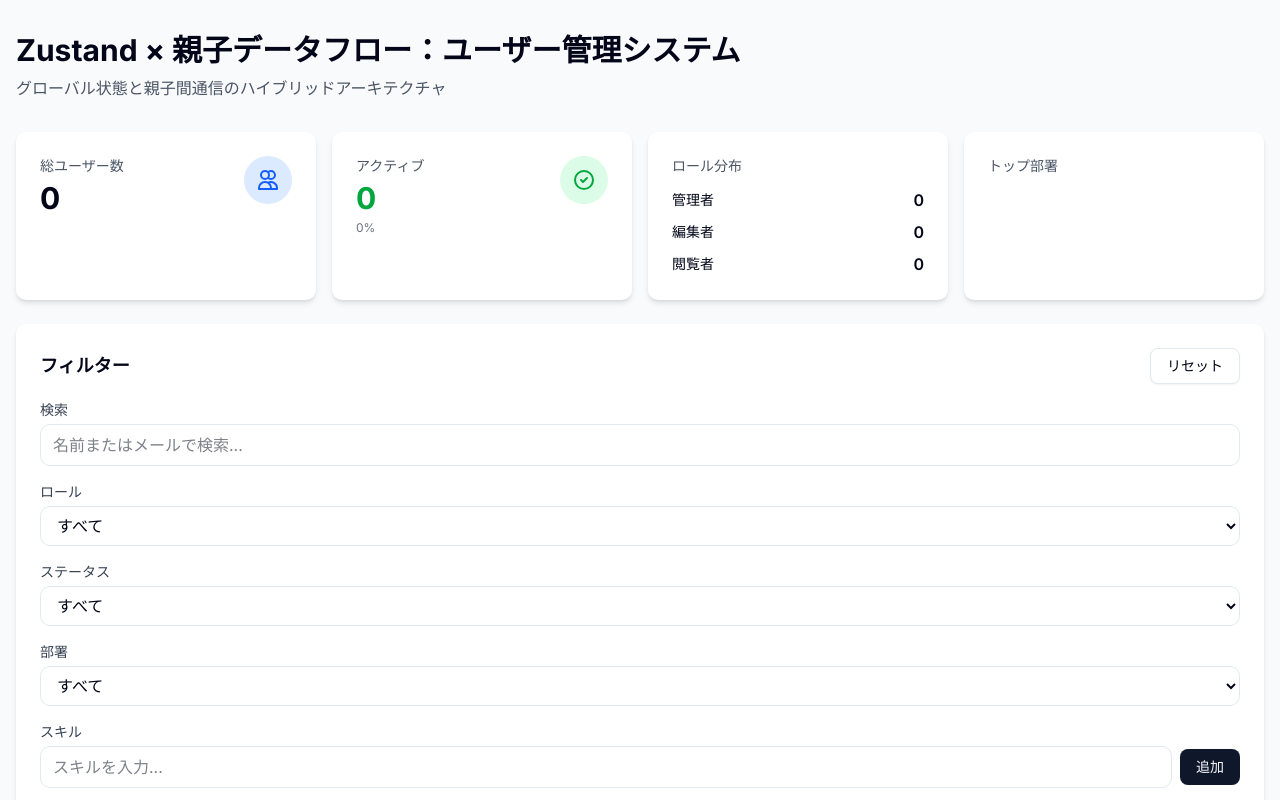
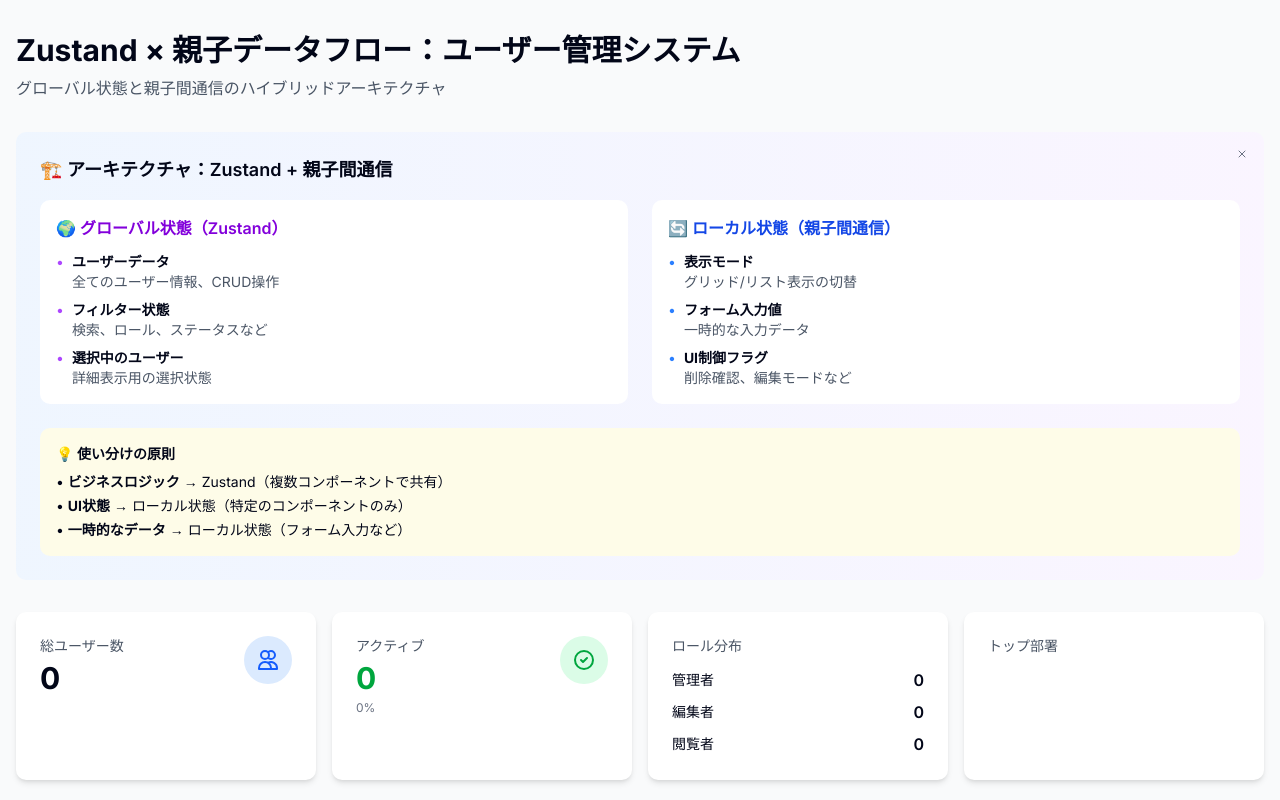
Before and after one commit to siakas/react-data-flow-tutorial, a Next.js app: page /user in a window 1280 px wide. Shown: the top 800 px of the page. Built offline with nearby package versions, Linux system fonts and the light colour scheme.

Commit message:
Update: データの流れ説明を追加

```diff
--- /dev/null
+++ b/features/user/components/DataFlowVisualization.tsx
@@ -0,0 +1,100 @@
+import { XIcon } from "lucide-react";
+
+type Props = {
+  onClose: () => void;
+};
+
+export const DataFlowVisualization = ({ onClose }: Props) => {
+  return (
+    <div className="relative mb-8 rounded-lg bg-gradient-to-r from-blue-50 to-purple-50 p-6">
+      <button
+        className="absolute top-4 right-4 cursor-pointer text-gray-500 hover:text-gray-700"
+        onClick={onClose}
+      >
+        <XIcon className="size-3" />
+      </button>
+
+      <h3 className="mb-4 text-lg font-semibold">
+        🏗️ アーキテクチャ：Zustand + 親子間通信
+      </h3>
+
+      <div className="grid gap-6 md:grid-cols-2">
+        {/* Zustandで管理 */}
+        <div className="rounded-lg bg-white p-4">
+          <h4 className="mb-3 font-semibold text-purple-700">
+            🌍 グローバル状態（Zustand）
+          </h4>
+          <ul className="space-y-2 text-sm">
+            <li className="flex items-start gap-2">
+              <span className="text-purple-500">•</span>
+              <div>
+                <strong>ユーザーデータ</strong>
+                <p className="text-gray-600">全てのユーザー情報、CRUD操作</p>
+              </div>
+            </li>
+            <li className="flex items-start gap-2">
+              <span className="text-purple-500">•</span>
+              <div>
+                <strong>フィルター状態</strong>
+                <p className="text-gray-600">検索、ロール、ステータスなど</p>
+              </div>
+            </li>
+            <li className="flex items-start gap-2">
+              <span className="text-purple-500">•</span>
+              <div>
+                <strong>選択中のユーザー</strong>
+                <p className="text-gray-600">詳細表示用の選択状態</p>
+              </div>
+            </li>
+          </ul>
+        </div>
+
+        {/* 親子間で管理 */}
+        <div className="rounded-lg bg-white p-4">
+          <h4 className="mb-3 font-semibold text-blue-700">
+            🔄 ローカル状態（親子間通信）
+          </h4>
+          <ul className="space-y-2 text-sm">
+            <li className="flex items-start gap-2">
+              <span className="text-blue-500">•</span>
+              <div>
+                <strong>表示モード</strong>
+                <p className="text-gray-600">グリッド/リスト表示の切替</p>
+              </div>
+            </li>
+            <li className="flex items-start gap-2">
+              <span className="text-blue-500">•</span>
+              <div>
+                <strong>フォーム入力値</strong>
+                <p className="text-gray-600">一時的な入力データ</p>
+              </div>
+            </li>
+            <li className="flex items-start gap-2">
+              <span className="text-blue-500">•</span>
+              <div>
+                <strong>UI制御フラグ</strong>
+                <p className="text-gray-600">削除確認、編集モードなど</p>
+              </div>
+            </li>
+          </ul>
+        </div>
+      </div>
+
+      <div className="mt-6 rounded-lg bg-yellow-50 p-4">
+        <p className="mb-2 text-sm font-semibold">💡 使い分けの原則</p>
+        <ul className="space-y-1 text-sm">
+          <li>
+            • <strong>ビジネスロジック</strong> →
+            Zustand（複数コンポーネントで共有）
+          </li>
+          <li>
+            • <strong>UI状態</strong> → ローカル状態（特定のコンポーネントのみ）
+          </li>
+          <li>
+            • <strong>一時的なデータ</strong> → ローカル状態（フォーム入力など）
+          </li>
+        </ul>
+      </div>
+    </div>
+  );
+};
--- a/pages/user.tsx
+++ b/pages/user.tsx
@@ -1,6 +1,7 @@
 import { useState } from "react";
 
 import { Layout } from "@/components/Layout";
+import { DataFlowVisualization } from "@/features/user/components/DataFlowVisualization";
 import { UserFilters } from "@/features/user/components/UserFilters";
 import { UserList } from "@/features/user/components/UserList";
 import { UserModal } from "@/features/user/components/UserModal";
@@ -30,7 +31,9 @@
           </header>
 
           {/* データフローの可視化 */}
-          {/* 可視化コンポーネント */}
+          {showDataFlow && (
+            <DataFlowVisualization onClose={() => setShowDataFlow(false)} />
+          )}
 
           {/* 統計情報 */}
           <UserStats />
```
